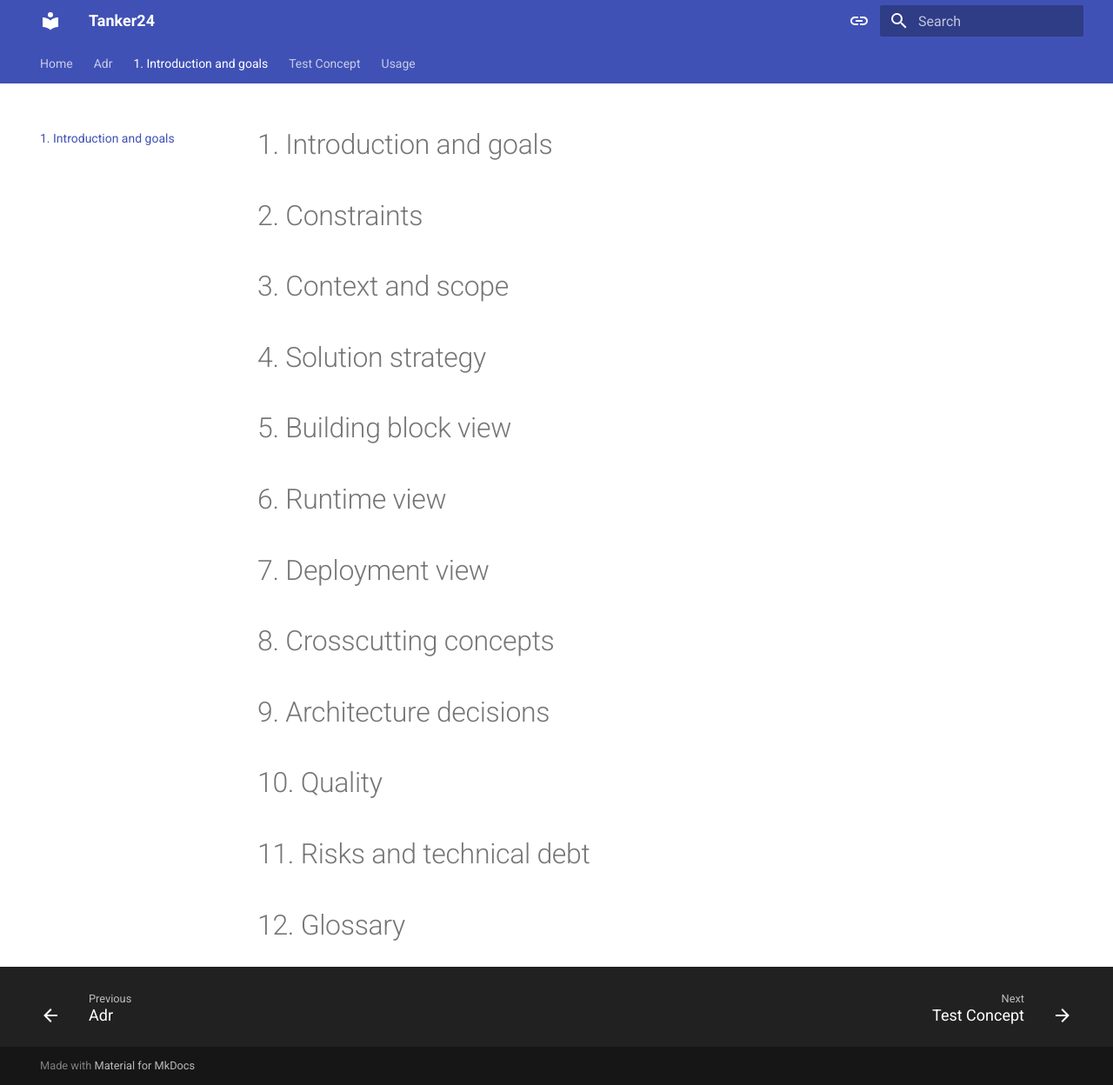
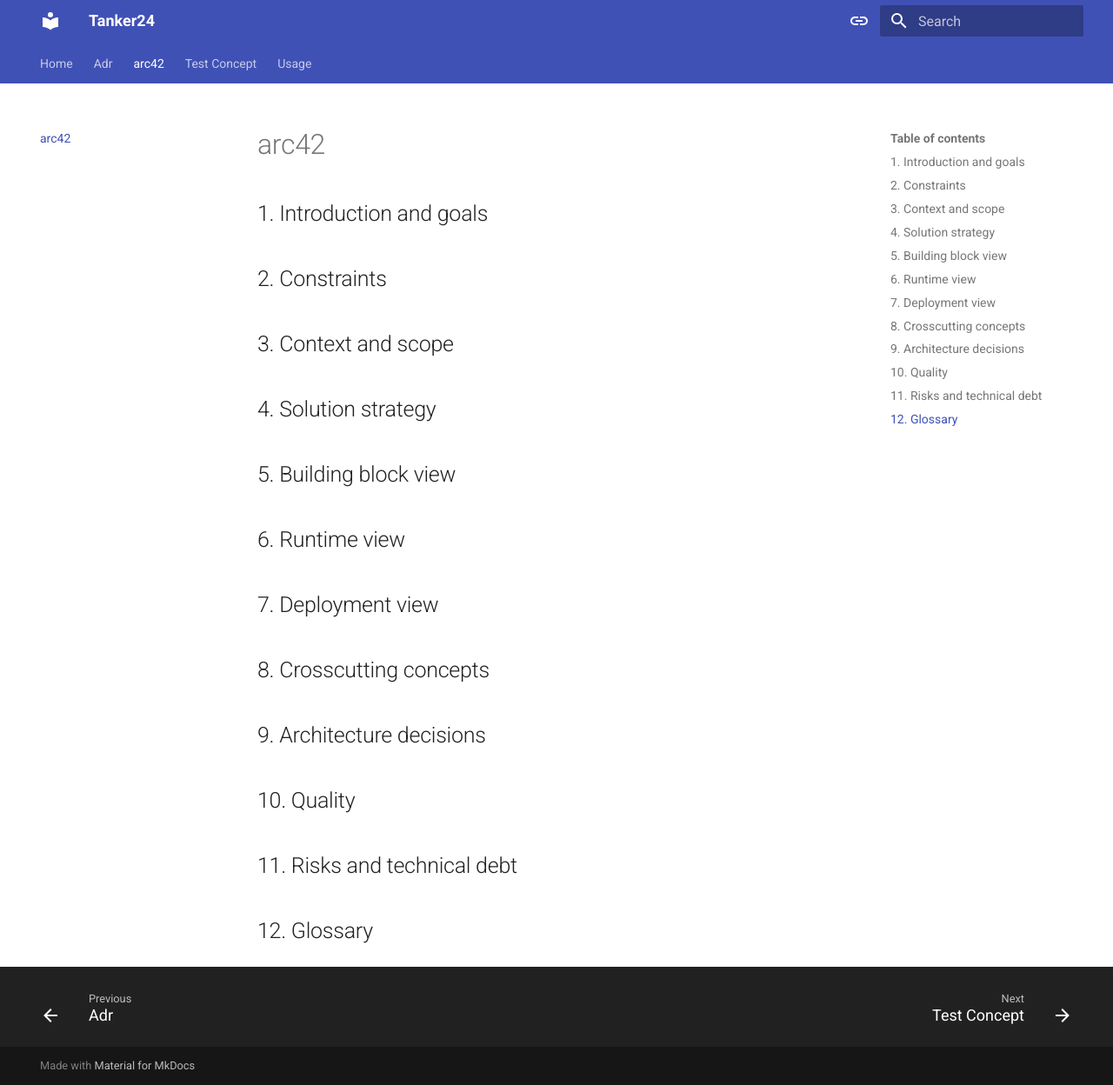
Before and after one commit to SQS-THRO/Tanker24, an MkDocs documentation site: the page built from docs/arc42.md, in a window 1280 px wide and 1248 px high. Shown: the whole window at 87% size. Built offline with MkDocs 1.6.1 and Material for MkDocs 9.7.7, drawn with Linux system fonts in a browser that asks for light colours.

Commit message:
Fixed arc42 heading

```diff
--- a/docs/arc42.md
+++ b/docs/arc42.md
@@ -1,23 +1,25 @@
-# 1. Introduction and goals
+# arc42
 
-# 2. Constraints
+## 1. Introduction and goals
 
-# 3. Context and scope
+## 2. Constraints
 
-# 4. Solution strategy
+## 3. Context and scope
 
-# 5. Building block view
+## 4. Solution strategy
 
-# 6. Runtime view
+## 5. Building block view
 
-# 7. Deployment view
+## 6. Runtime view
 
-# 8. Crosscutting concepts
+## 7. Deployment view
 
-# 9. Architecture decisions
+## 8. Crosscutting concepts
 
-# 10. Quality
+## 9. Architecture decisions
 
-# 11. Risks and technical debt
+## 10. Quality
 
-# 12. Glossary
+## 11. Risks and technical debt
+
+## 12. Glossary
```
